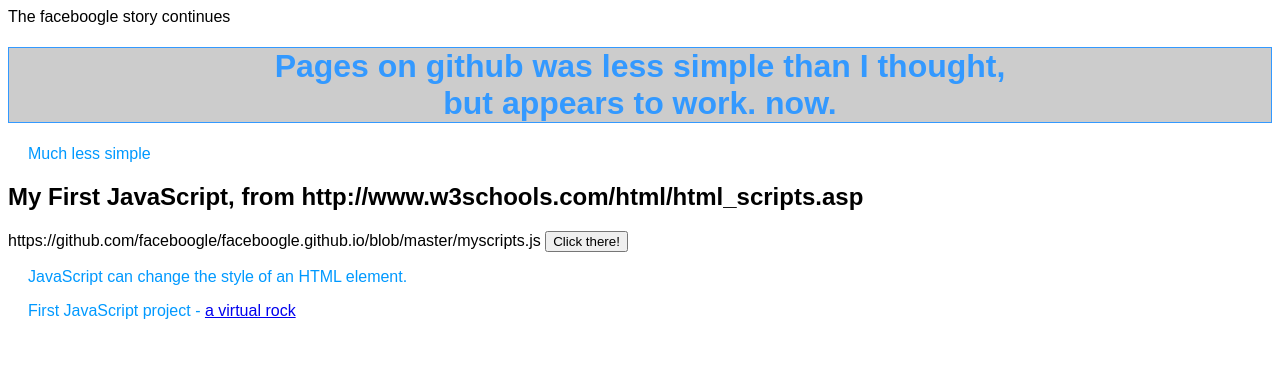
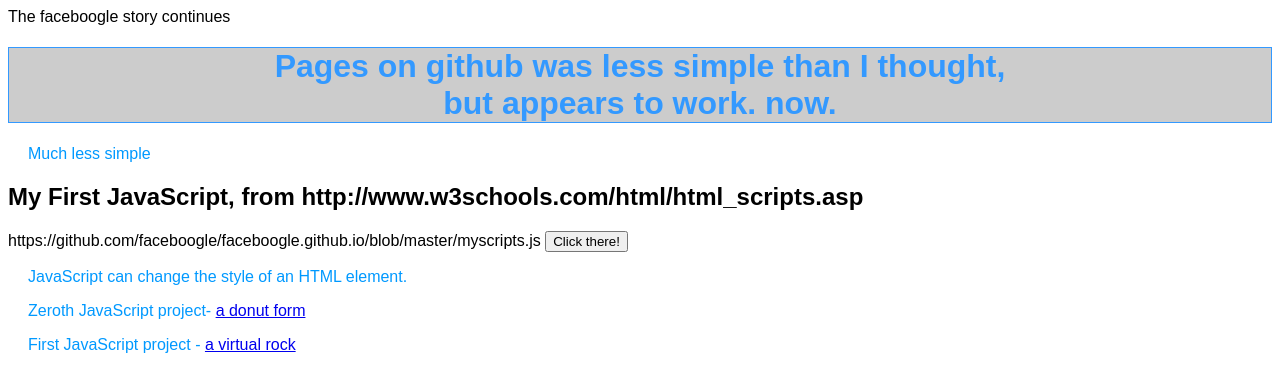
Before and after one commit to faceboogle/faceboogle.github.io, a plain HTML site: page index.html in a window 1280 px wide. Drawn offline with Linux system fonts and the light colour scheme.

Commit message:
Update index.html

```diff
--- a/index.html
+++ b/index.html
@@ -19,6 +19,8 @@ What is it going to be?
 
 <p id="demo">JavaScript can change the style of an HTML element.</p>
 
+<p> Zeroth JavaScript project- <a href="donut.html">a donut form</a>
+
 <p> First JavaScript project - <a href="IRock.html">a virtual rock</a>
 
 </body>
```
